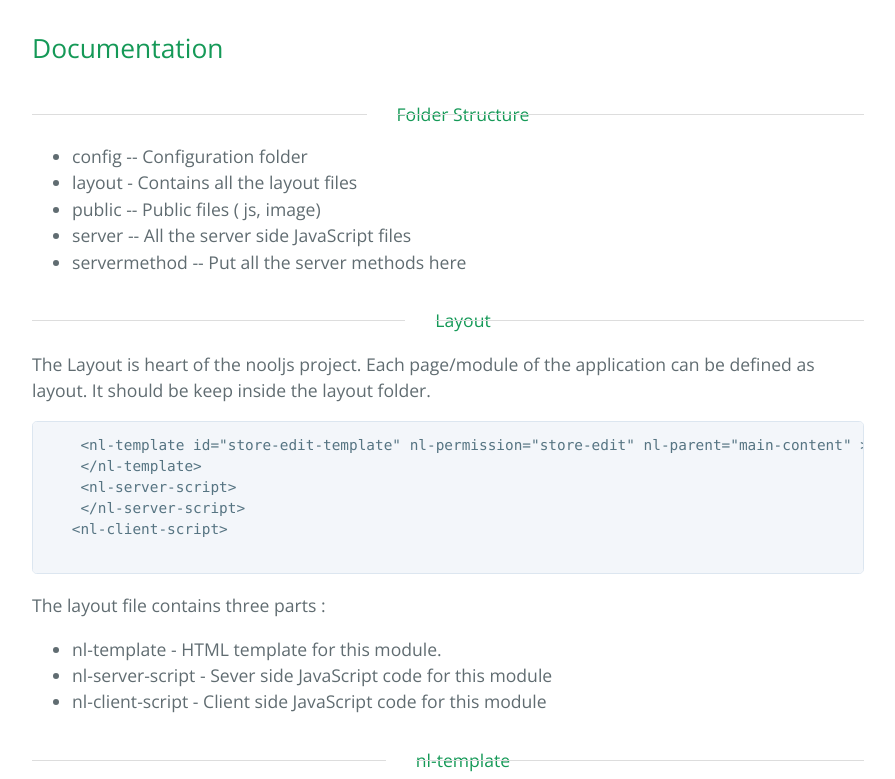
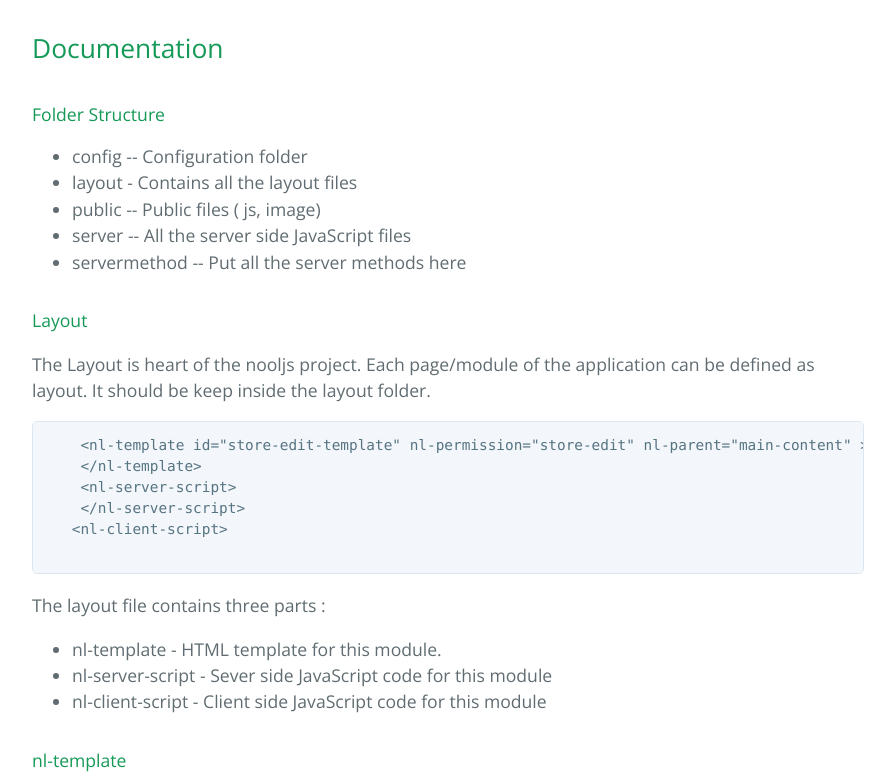
Before and after one commit to nooljs/nooljs, a plain HTML site: page index.html in a window 1280 px wide. Shown: the part 1341-2120 px from the top of the page, without its empty margins (192-1087 px from the left). Drawn offline with nearby package versions, Linux system fonts and the light colour scheme.

Commit message:
Update stylesheet.css

```diff
--- a/stylesheets/stylesheet.css
+++ b/stylesheets/stylesheet.css
@@ -243,28 +243,3 @@ a {
 @media screen and (max-width: 42em) {
   .site-footer {
     font-size: 0.9rem; } }
-
-h4 {
-  position: relative;
-  text-align: center;
-}
-
-h4 span {
-  background: #fff;
-  padding: 0 15px;
-  position: relative;
-  z-index: 1;
-}
-
-h4:before {
-  background: #ddd;
-  content: "";
-  display: block;
-  height: 1px;
-  position: absolute;
-    top: 50%;
-  width: 100%;
-}
-h4:before {
-  left: 0;
-}
```
